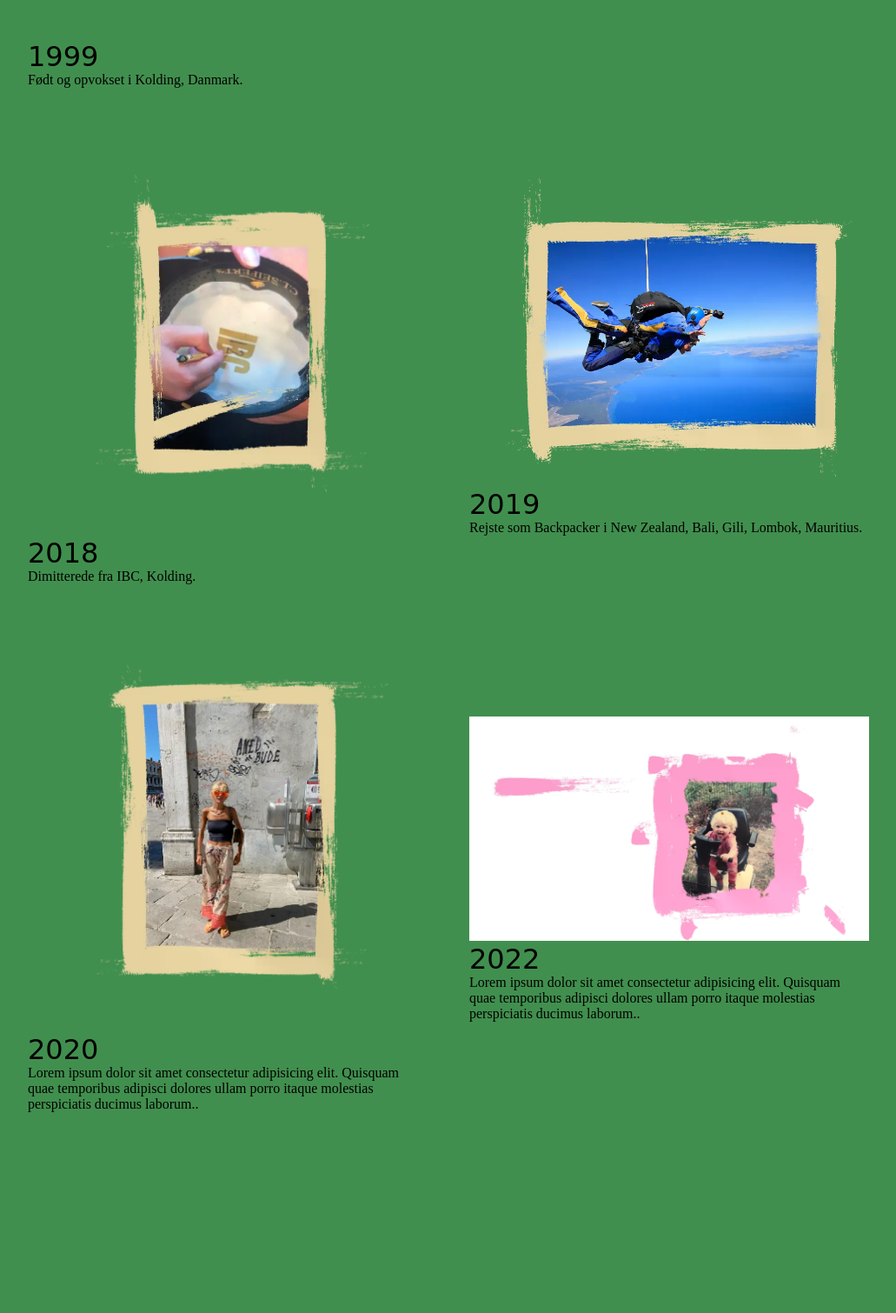
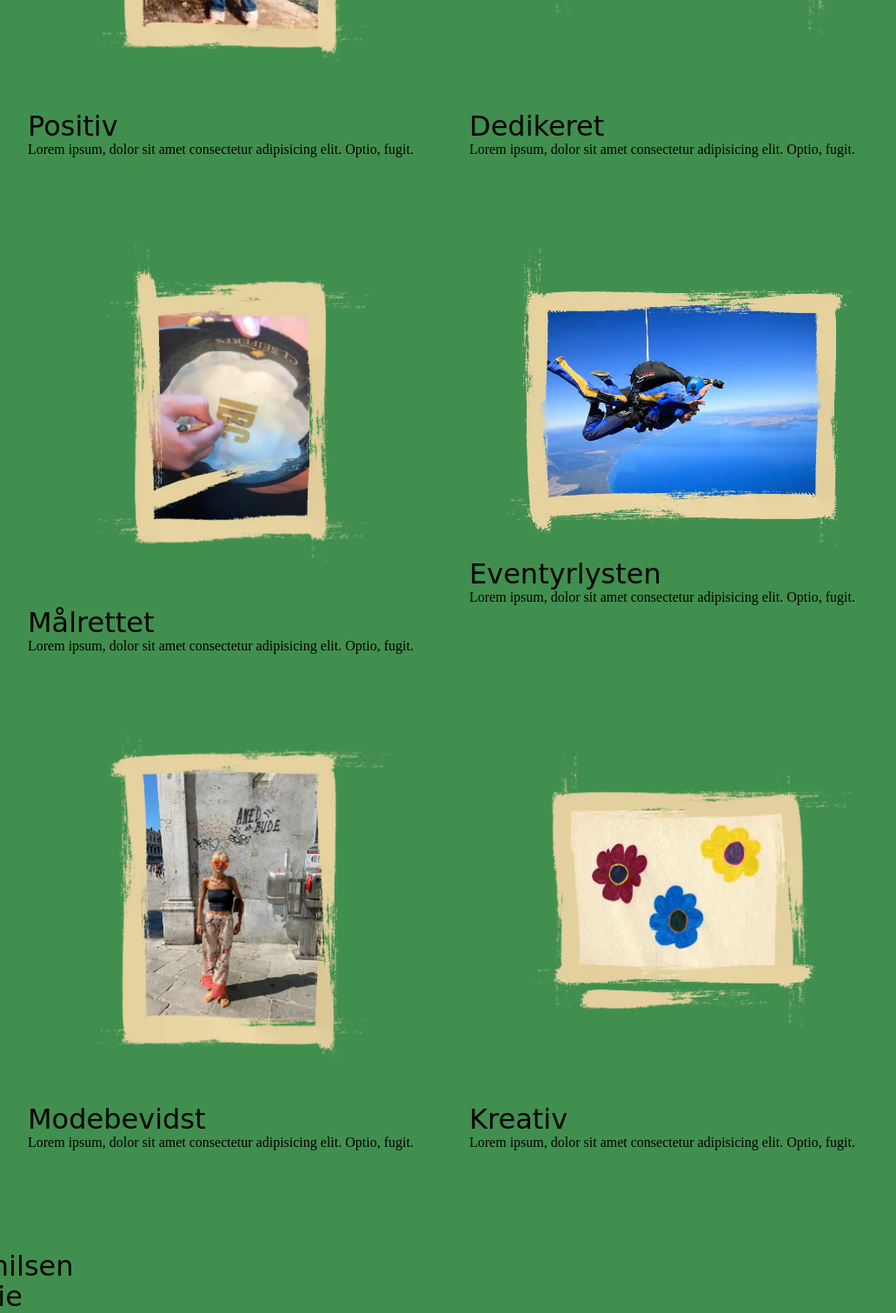
Before and after one commit to idax326r/website, a plain HTML site: page about.html in a window 1280 px wide. Shown: the part 905-2415 px from the top of the page at 87% size, without its empty margins (124-1155 px from the left). Before the commit the page ends 2300 px from the top, so only its background shows below. Drawn offline with Linux system fonts and the light colour scheme.

Commit message:
billeder inde

```diff
--- a/about.html
+++ b/about.html
@@ -31,44 +31,45 @@
         <div class="about_content">
           <div class="about_grid">
             <h1>Om mig</h1>
-            <p>Lorem ipsum dolor, sit amet consectetur adipisicing elit. Veniam officia est vero et, fugit ex! Odit quo, veniam eos cupiditate voluptate odio temporibus, debitis ullam doloremque, asperiores sit et consequuntur.</p>
-            <h1>Kærlig hilsen</h1>
-            <h1>Ida-Marie</h1>
+            <p>Jeg er en 22-årig frisk pige med en kæmpe lyst til at arbejde indenfor design og udvikling. Jeg er modebevidst og up to date med alt hvad der rører sig i modebranchen. Jeg følger intenst med på diverse sociale medier, til modeshows og læser alle former for modemagasiner. Jeg er vild med det skandinaviske design og elsker kombinationen af den tidsløse og unikke stil. Processen fra designerens tanker og tegninger til det færdige og håndgribelige produkt, synes jeg er helt vildt fascinerende.</p>
+            <h1>Derudover vil jeg beskrive mig selv som værende...</h1>
           </div>
         </div>
       </div>
       <article class="grid">
         <div>
           <img src="billeder/lille.webp" alt="flyver" />
-          <h1>1999</h1>
-          <p>Født og opvokset i Kolding, Danmark.</p>
+          <h1>Positiv</h1>
+          <p>Lorem ipsum, dolor sit amet consectetur adipisicing elit. Optio, fugit.</p>
         </div>
         <div>
-          <img src="forside-100.webp" alt="flyver" />
-          <h1>2013</h1>
-          <p>Vandt sølv til Danmarksmesterskaberne i ridebanespringning.</p>
+          <img src="billeder/hest-1.webp" alt="flyver" />
+          <h1>Dedikeret</h1>
+          <p>Lorem ipsum, dolor sit amet consectetur adipisicing elit. Optio, fugit.</p>
         </div>
         <div>
           <img src="billeder/student.webp" alt="flyver" />
-          <h1>2018</h1>
-          <p>Dimitterede fra IBC, Kolding.</p>
+          <h1>Målrettet</h1>
+          <p>Lorem ipsum, dolor sit amet consectetur adipisicing elit. Optio, fugit.</p>
         </div>
         <div>
           <img src="billeder/flyver.webp" alt="flyver" />
-          <h1>2019</h1>
-          <p>Rejste som Backpacker i New Zealand, Bali, Gili, Lombok, Mauritius.</p>
+          <h1>Eventyrlysten</h1>
+          <p>Lorem ipsum, dolor sit amet consectetur adipisicing elit. Optio, fugit.</p>
         </div>
         <div>
           <img src="billeder/venedig.webp" alt="flyver" />
-          <h1>2020</h1>
-          <p>Lorem ipsum dolor sit amet consectetur adipisicing elit. Quisquam quae temporibus adipisci dolores ullam porro itaque molestias perspiciatis ducimus laborum..</p>
+          <h1>Modebevidst</h1>
+          <p>Lorem ipsum, dolor sit amet consectetur adipisicing elit. Optio, fugit.</p>
         </div>
         <div>
-          <img src="forside-100.webp" alt="flyver" />
-          <h1>2022</h1>
-          <p>Lorem ipsum dolor sit amet consectetur adipisicing elit. Quisquam quae temporibus adipisci dolores ullam porro itaque molestias perspiciatis ducimus laborum..</p>
+          <img src="billeder/kreativ.webp" alt="flyver" />
+          <h1>Kreativ</h1>
+          <p>Lorem ipsum, dolor sit amet consectetur adipisicing elit. Optio, fugit.</p>
         </div>
       </article>
+      <h1>Kærlig hilsen</h1>
+      <h1>Ida-Marie</h1>
     </main>
     <script src="script.js"></script>
   </body>
```
Also changed, not shown: ux.html (+5 -5 lines), billeder/hest-1.webp (added), billeder/kreativ.webp (added).
